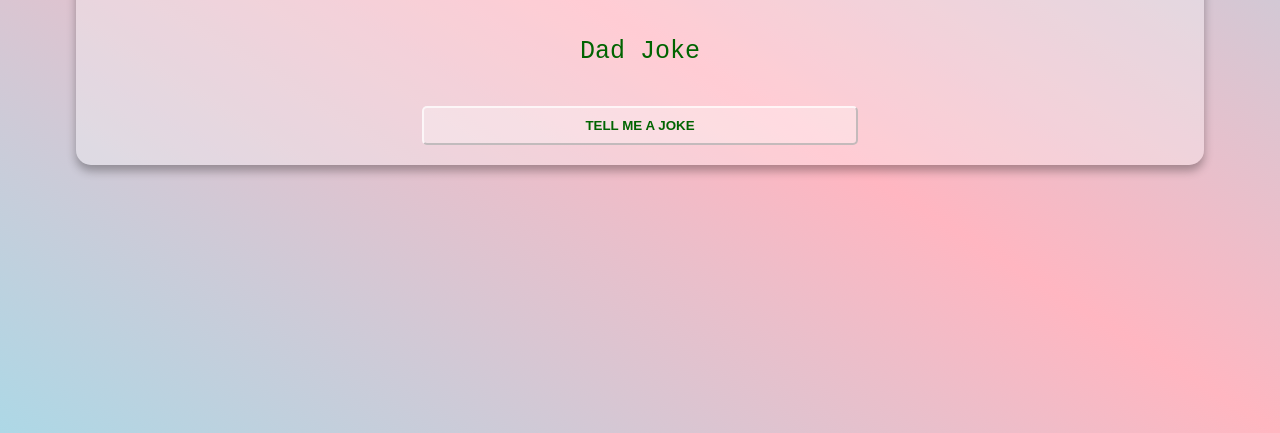
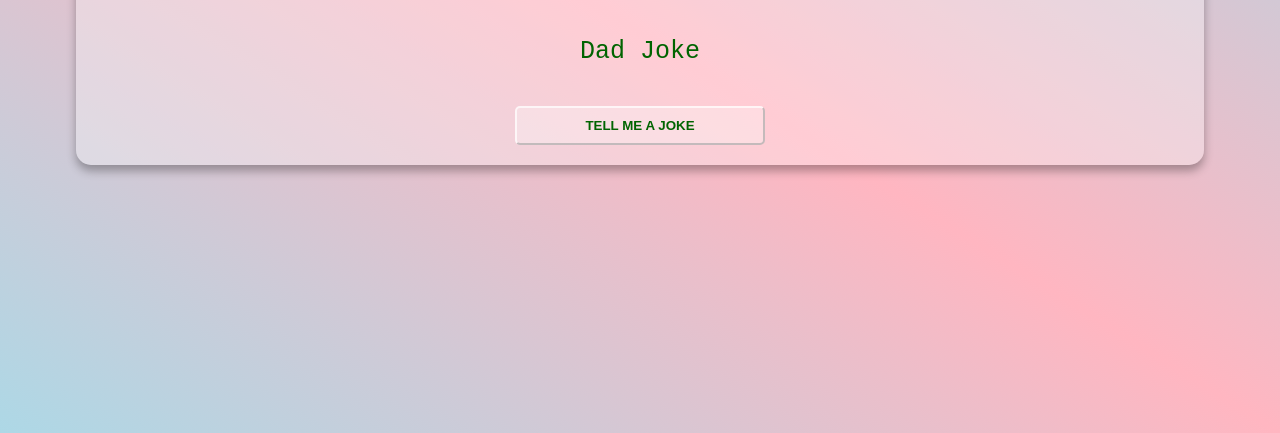
Before and after one commit to Shivanshumishra23/Joke-generator, a plain HTML site: page index.html in a window 1280 px wide. Shown: the part 367-800 px from the top of the page. Drawn offline with Linux system fonts and the light colour scheme.

Commit message:
Update index.css

```diff
--- a/index.css
+++ b/index.css
@@ -43,7 +43,7 @@ margin:40px;
     background-color: rgba(255, 255,255,.3);
     border-color:rgba(255, 255,255,.7) ;
     text-transform: uppercase;
-    width: 40%;
+    width: 250px;
     color: darkgreen;
 }
 .btn:hover{
```
